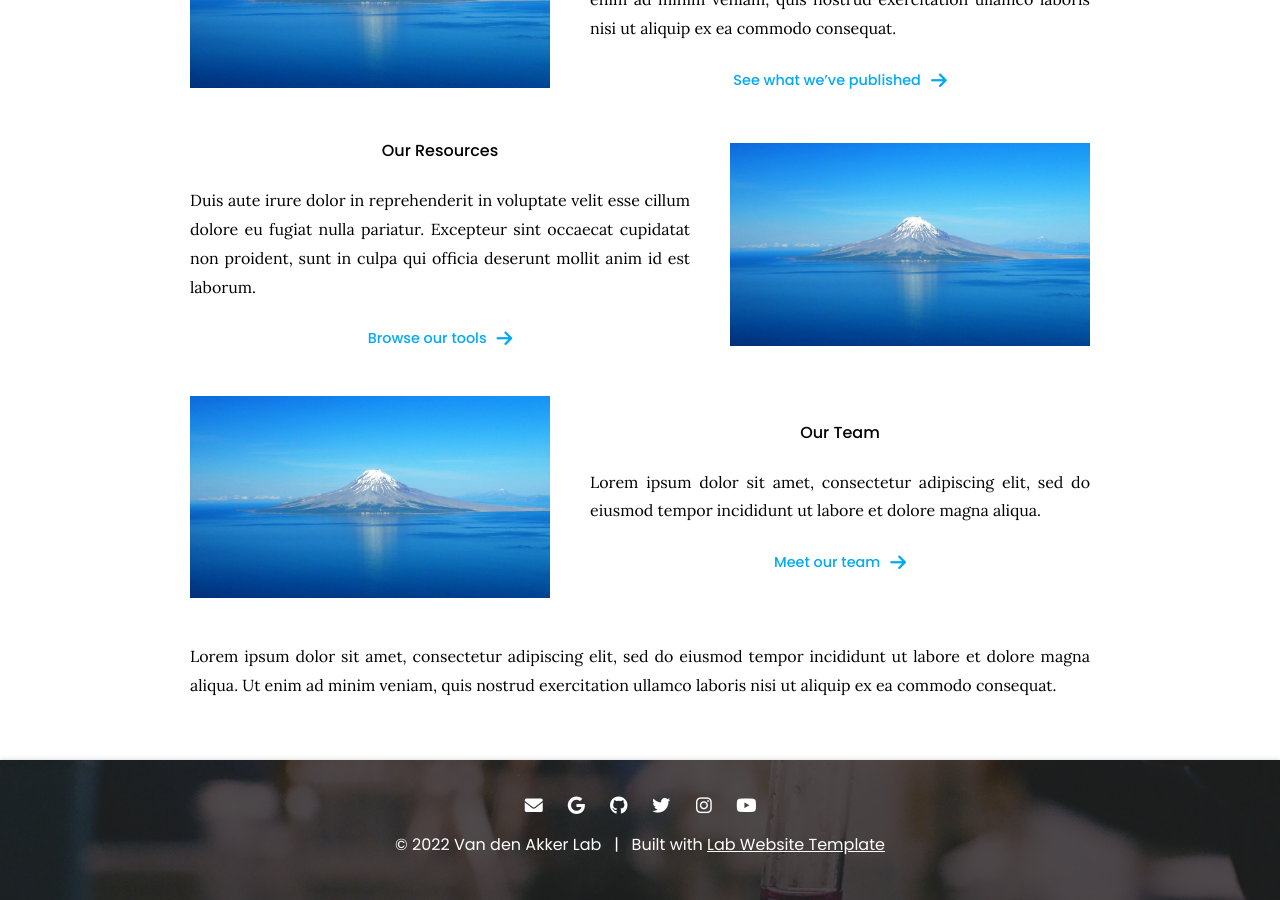
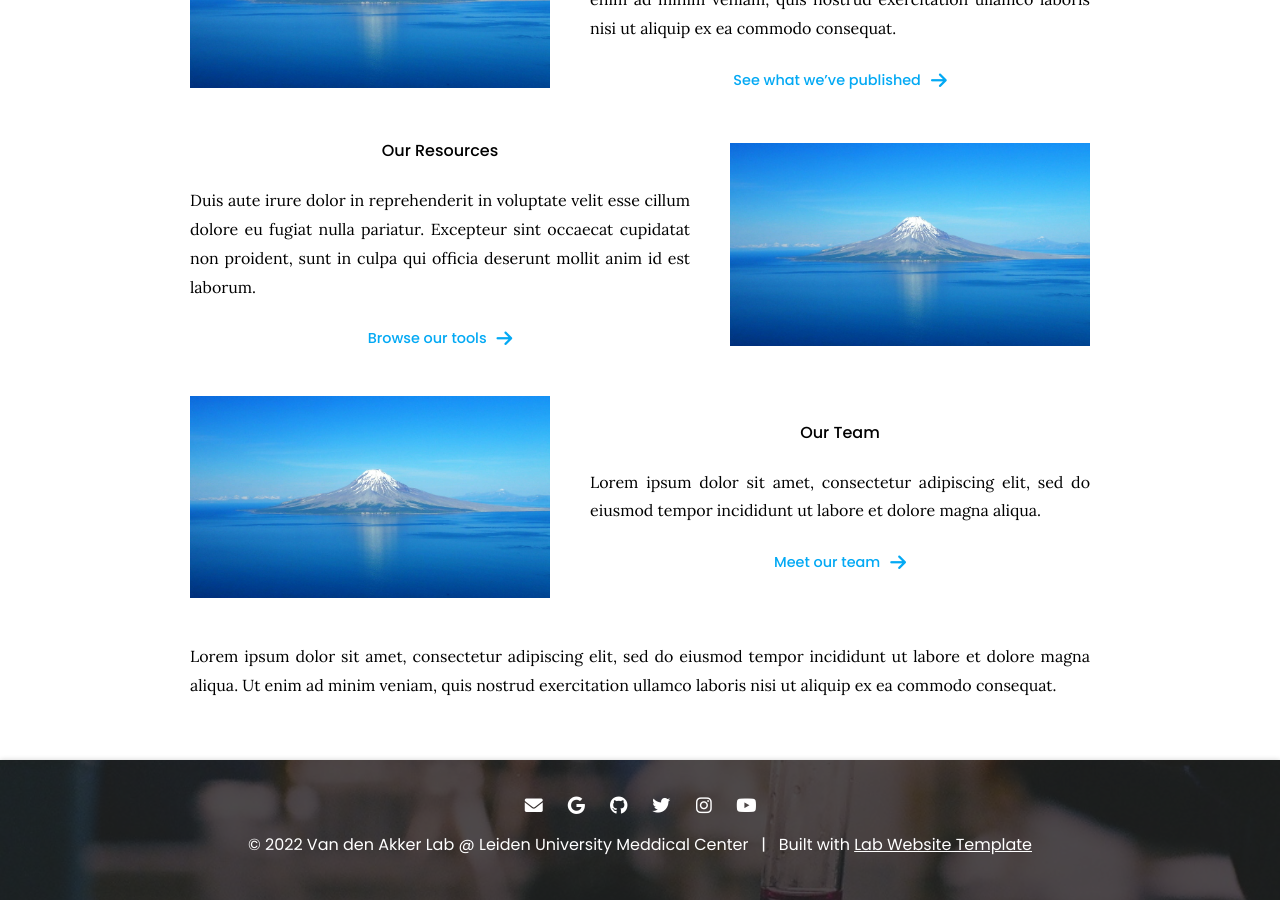
Before and after one commit to vandenakkerlab/vandenakkerlab.github.io, a Jekyll site: the page built from index.md, in a window 1280 px wide and 900 px high, scrolled down 973 px. Built offline with Jekyll 4.4.1, drawn with Linux system fonts in a browser that asks for light colours; some of the changed text lies outside the part shown.

Commit message:
Update _config.yaml
added university

```diff
--- a/_config.yaml
+++ b/_config.yaml
@@ -1,7 +1,7 @@
 ### basic settings
 
 # site properties and page defaults
-title: Van den Akker Lab
+title: Van den Akker Lab @ Leiden University Meddical Center
 description: An easy-to-use, flexible website template for labs, with automatic citations, GitHub tag imports, pre-built components, and more.
 logo: images/logo.svg
 header: images/background.jpg
```
